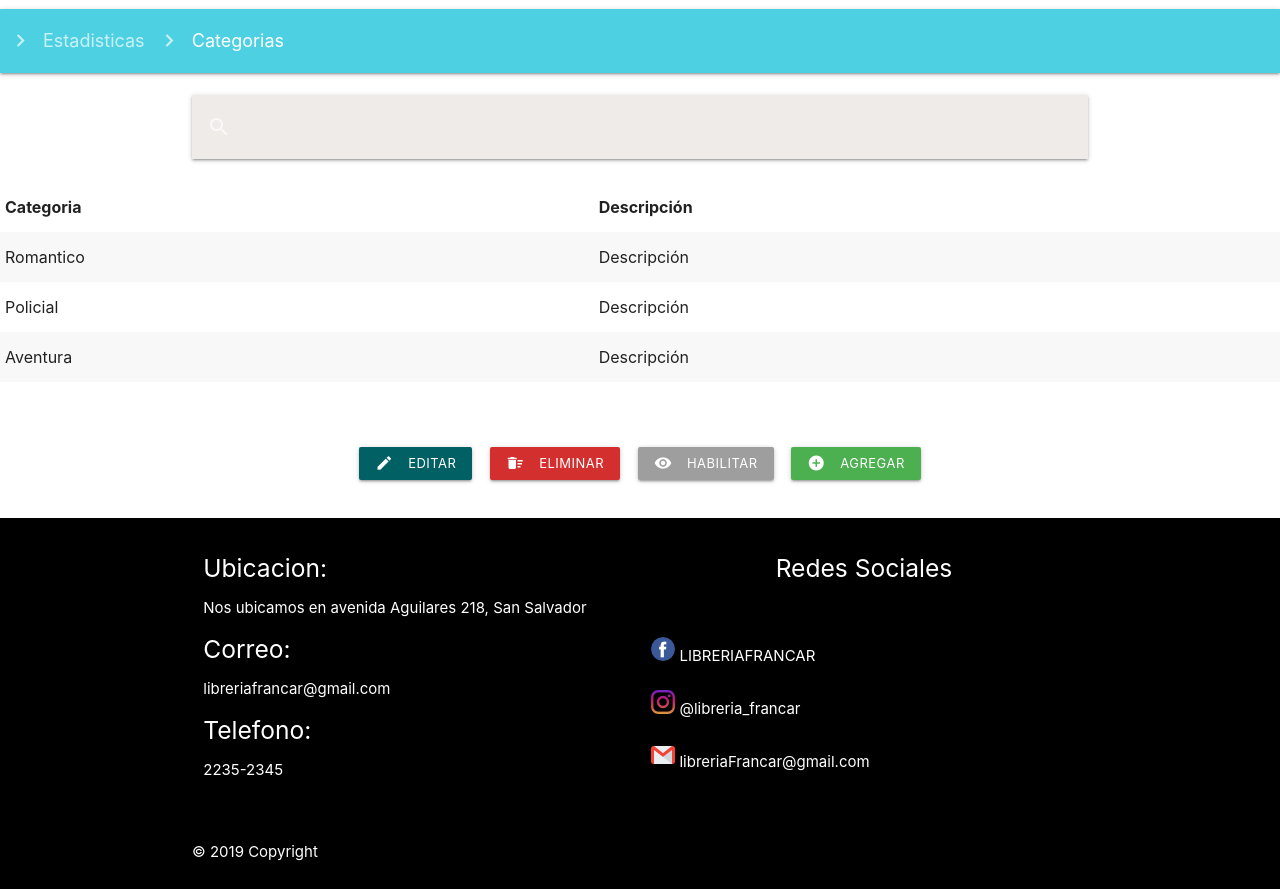
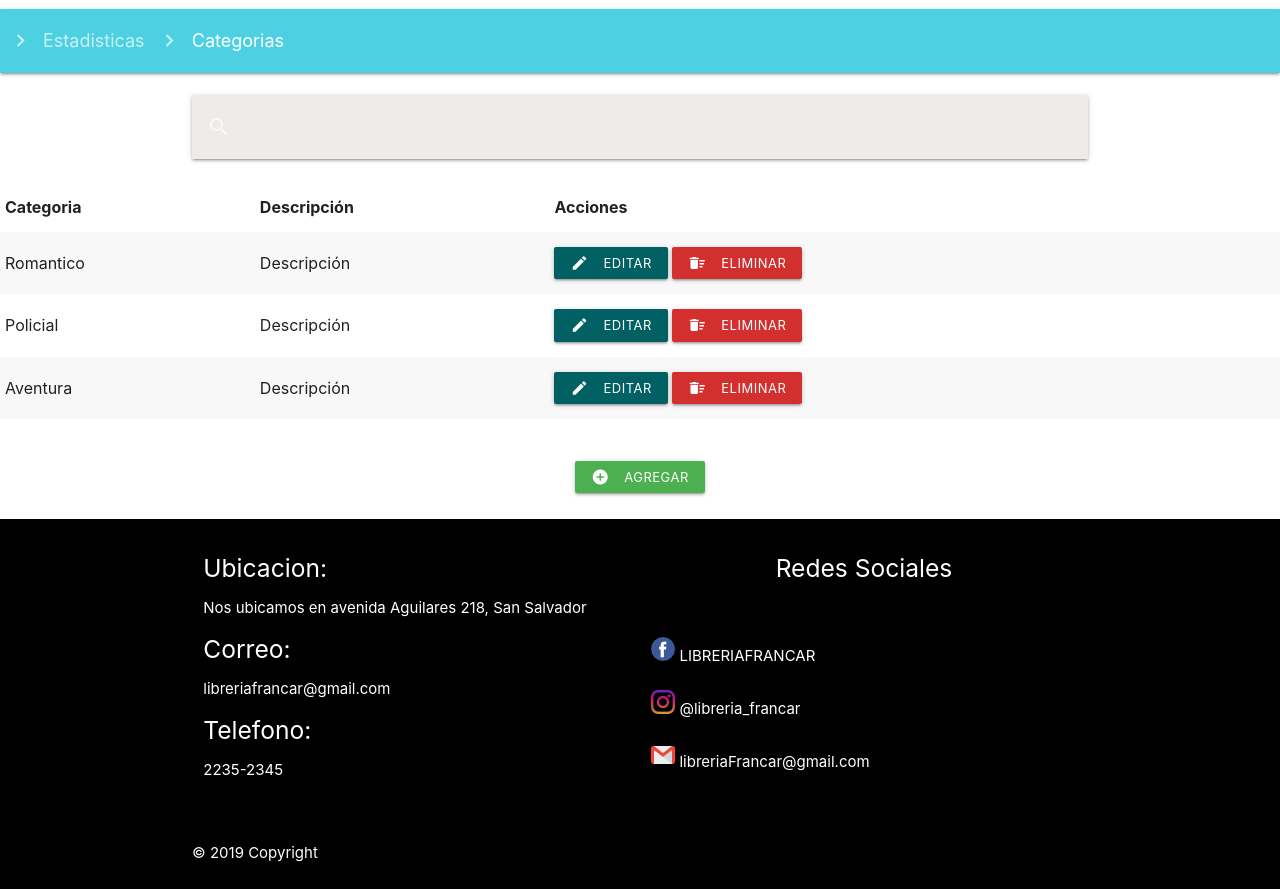
Before and after one commit to Frankva12/Francar, a PHP site: page /private/categorias.php in a window 1280 px wide. Shown: the part 150-1039 px from the top of the page. Run offline with PHP 8.4, Linux system fonts and the light colour scheme; style sheets or scripts are compiled from the project's sources.

Commit message:
Movi los botones de modificar y eliminar

```diff
--- a/francar/views/private/categorias.php
+++ b/francar/views/private/categorias.php
@@ -62,6 +62,8 @@
         <tr>
           <th>Categoria</th>
           <th>Descripción</th>
+          <th>Acciones</th>
+
         </tr>
       </thead>
 
@@ -69,25 +71,37 @@
         <tr>
           <td>Romantico</td>
           <td> Descripción </td>
+          <td>
+
+        <a class="waves-effect cyan darken-4 btn-small">
+        <i class="material-icons left">create</i>Editar</a>
+        <a class="waves-effect  red darken-2 btn-small">
+        <i class="material-icons left">delete_sweep</i>Eliminar</a> </td>
         </tr>
         <tr>
           <td>Policial</td>
           <td> Descripción
-          </td>
+          </td> <td>
+
+        <a class="waves-effect cyan darken-4 btn-small">
+        <i class="material-icons left">create</i>Editar</a>
+        <a class="waves-effect  red darken-2 btn-small">
+        <i class="material-icons left">delete_sweep</i>Eliminar</a> </td>
         </tr>
         <tr>
           <td>Aventura</td>
           <td> Descripción </td>
+          <td>
+
+        <a class="waves-effect cyan darken-4 btn-small">
+        <i class="material-icons left">create</i>Editar</a>
+        <a class="waves-effect  red darken-2 btn-small">
+        <i class="material-icons left">delete_sweep</i>Eliminar</a> </td>
         </tr>
       </tbody>
     </table>
     <h1 align="center">
-      <a class="waves-effect cyan darken-4 btn-small">
-        <i class="material-icons left">create</i>Editar</a>
-      <a class="waves-effect  red darken-2 btn-small">
-        <i class="material-icons left">delete_sweep</i>Eliminar</a>
-      <a class="waves-effect grey btn-small">
-        <i class="material-icons left">remove_red_eye</i>Habilitar</a>
+
       <a class="waves-effect green btn-small" href="agregar_categoria.php">
         <i class="material-icons left">add_circle</i>Agregar</a>
     </h1>
```
